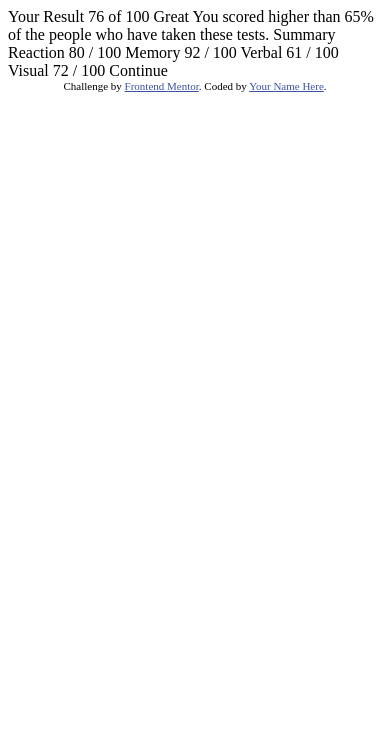
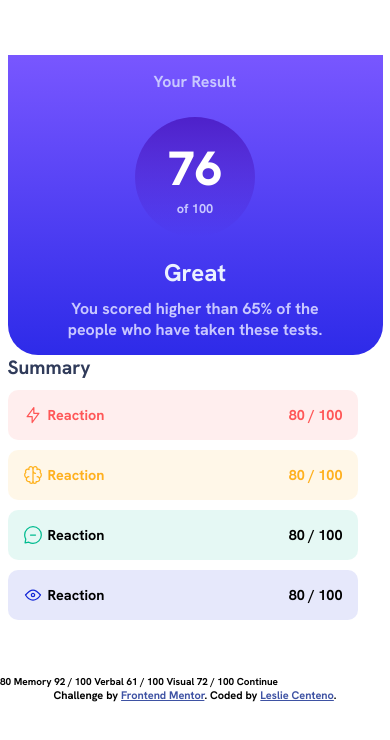
Before and after one commit to Leslie-L/Projects, a plain HTML site: page newbie/results-summary-component-main/index.html in a window 390 px wide. Drawn offline with Linux system fonts and the light colour scheme.

Commit message:
datos quemados parte mobil casi listo, solo falta el bonton de continuar

```diff
--- a/newbie/results-summary-component-main/index.html
+++ b/newbie/results-summary-component-main/index.html
@@ -13,21 +13,77 @@
     .attribution { font-size: 11px; text-align: center; }
     .attribution a { color: hsl(228, 45%, 44%); }
   </style>
-  <link rel="stylesheet" href="./style.css">
-</head>
+  <link rel="preconnect" href="https://fonts.googleapis.com">
+  <link rel="preconnect" href="https://fonts.gstatic.com" crossorigin>
+  <link href="https://fonts.googleapis.com/css2?family=Hanken+Grotesk:ital,wght@0,700;0,800;1,500&display=swap" rel="stylesheet">
+
+  <link rel="stylesheet" href="./styles.css">
+  </head>
 <body>
+  <section class="container">
+    <article class="result">
+      <p class="result-text">Your Result</p>
+      <div class="result-circle">
+        <p class="result-circle_mean">76</p>
+        <p class="result-circle_text">of 100</p>
+      </div>
+      <p class="result-note">Great</p>
+      <p class="result-text">You scored higher than 65% of the people who have taken these tests.</p>
+    </article>
+    <article class="otro">
+      <p class="summary-title">Summary</p>
+      <div class="summary-box box-red">
+        <div class="summary-box-info">
+          <img src="./assets/images/icon-reaction.svg" alt="">
+          <p>Reaction</p>
+        </div>
+        <p class="summary-result">
+          <strong>80</strong>
+          / 100
+        </p>
+      </div>
+      <div class="summary-box box-yellow">
+        <div class="summary-box-info">
+          <img src="./assets/images/icon-memory.svg" alt="">
+          <p>Reaction</p>
+        </div>
+        <p class="summary-result">
+          <strong>80</strong>
+          / 100
+        </p>
+      </div>
+      <div class="summary-box box-green">
+        <div class="summary-box-info">
+          <img src="./assets/images/icon-verbal.svg" alt="">
+          <p>Reaction</p>
+        </div>
+        <p class="summary-result">
+          <strong>80</strong>
+          / 100
+        </p>
+      </div>
+      <div class="summary-box box-blue">
+        <div class="summary-box-info">
+          <img src="./assets/images/icon-visual.svg" alt="">
+          <p>Reaction</p>
+        </div>
+        <p class="summary-result">
+          <strong>80</strong>
+          / 100
+        </p>
+      </div>
+    </article>
+  </section>
 
-  Your Result
-  76
-  of 100
 
-  Great
-  You scored higher than 65% of the people who have taken these tests.
 
-  Summary
 
-  Reaction
-  80 / 100
+
+
+
+
+
+  80
 
   Memory
   92 / 100
@@ -42,7 +98,7 @@
 
   <div class="attribution">
     Challenge by <a href="https://www.frontendmentor.io?ref=challenge" target="_blank">Frontend Mentor</a>.
-    Coded by <a href="#">Your Name Here</a>.
+    Coded by <a href="#">Leslie Centeno</a>.
   </div>
   <script src="./index.js"></script>
 </body>
--- a/newbie/results-summary-component-main/styles.css
+++ b/newbie/results-summary-component-main/styles.css
@@ -16,9 +16,115 @@
     --Dark-gray-blue: hsl(224, 30%, 27%);
 
 
-    -Light-slate-blue: hsl(252, 100%, 67%);
-    -Light-royal-blue: hsl(241, 81%, 54%);
+    --Light-slate-blue: hsl(252, 100%, 67%);
+    --Light-royal-blue: hsl(241, 81%, 54%);
 
-    --Violet-blue: hsla(256, 72%, 46%, 1)
-    --Persian-blue: hsla(241, 72%, 46%, 0)
+    --Violet-blue: hsla(256, 72%, 46%, 1);
+    --Persian-blue: hsla(241, 72%, 46%, 0);
 }
+
+body{
+    font-family: 'Hanken Grotesk', sans-serif;
+    font-size: 62.5%;
+    background-color: var(--White);
+}
+.container{
+    display: grid;
+    place-content: center;
+    height:80vh;
+
+}
+
+.result{
+    display: flex;
+    flex-direction: column;
+    place-content: center;
+    align-items: center;
+    height: 300px;
+    width: 375px;
+    background-image: linear-gradient(var(--Light-slate-blue), var(--Light-royal-blue));
+    border-bottom-left-radius: 30px;
+    border-bottom-right-radius: 30px;
+}
+.result-text{
+    color: var(--Light-lavender);
+    font-size: 1rem;
+    font-weight: 700;
+    margin:  10px 40px;
+    text-align: center;
+}
+.result-circle{
+    margin-top: 15px;
+    background-image: linear-gradient(var(--Violet-blue),var(--Persian-blue));
+    border-radius: 50%;
+    height: 120px;
+    width: 120px;
+    display: grid;
+    place-content: center;
+    text-align: center;
+    margin-bottom: 20px;
+}
+.result-circle_mean{
+    color: var(--White);
+    font-size: 3rem;
+    font-weight:800 ;
+}
+.result-circle_text{
+    color: var(--Light-lavender);
+    font-size: 0.8rem;
+    font-weight: 500;
+}
+.result-note{
+    color: var(--Pale-blue);
+    font-weight: 700;
+    font-size: 1.5rem;
+}
+
+#SUMMARY
+.otro{
+    padding: 25px;
+    height: 450px;
+    width: 375px;
+
+}
+.summary-title{
+    font-size: 1.2rem;
+    color: var(--Dark-gray-blue);
+    font-weight: 700;
+    margin-bottom: 5px;
+}
+.summary-box{
+    width: 350px;
+    height: 50px;
+    border-radius: 10px;
+    display: flex;
+    justify-content: space-between;
+    padding: 10px 15px;
+    font-size: 0.9rem;
+    font-weight: 700;
+    place-items: center;
+    margin-top: 10px;
+}
+.summary-box-info{
+    display: flex;
+    align-items: center;
+}
+.summary-box-info img{
+    margin-right: 5px;
+}
+.box-red{
+    background-color: rgba(255, 87, 87, 0.1);
+    color: var(--light-red);
+}
+.box-yellow{
+    background-color: hsla(39, 100%, 56%, 0.1);
+    color: var(--orangey-yellow);
+}
+.box-green{
+    background-color: hsla(166, 100%, 37%, 0.1);
+    color: var(--light-teal);
+}
+.box-blue{
+    background-color: hsla(234, 85%, 45%, 0.1);
+    color: var(--light-blue);
+}
```
